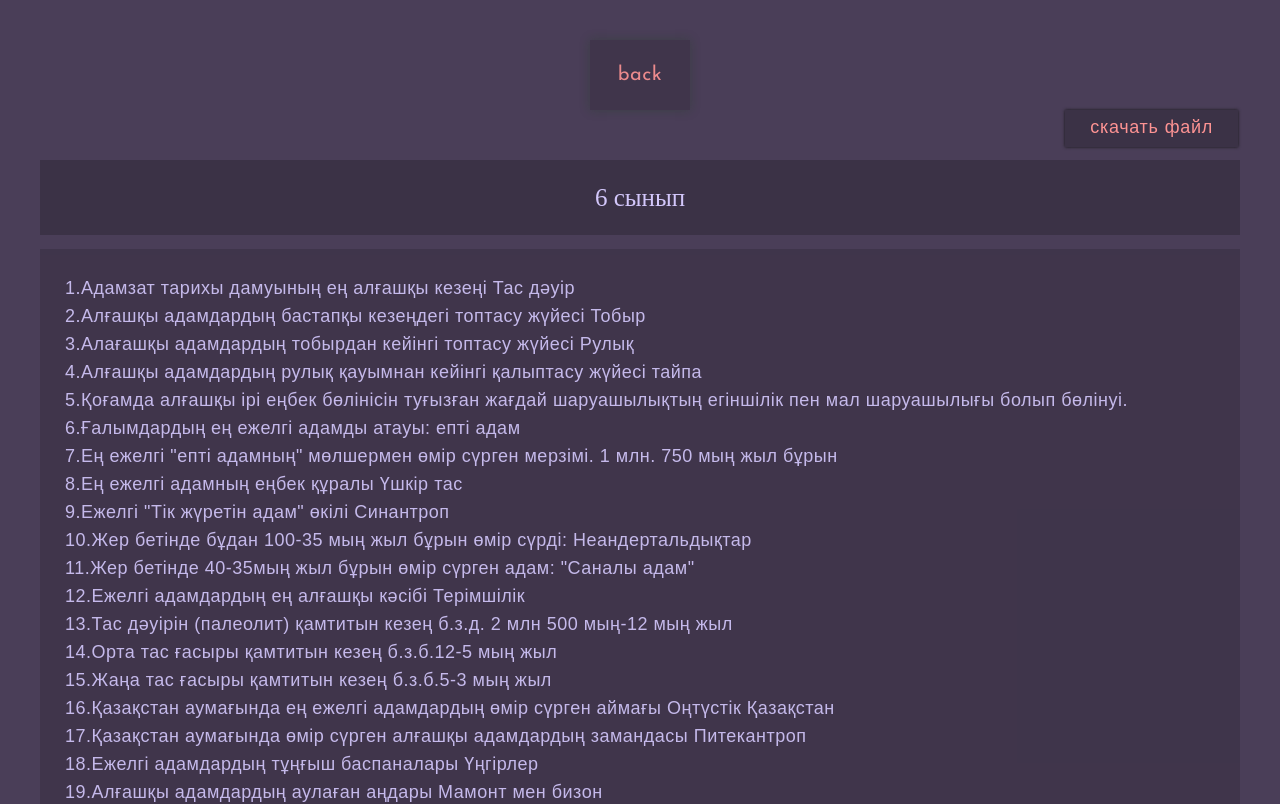
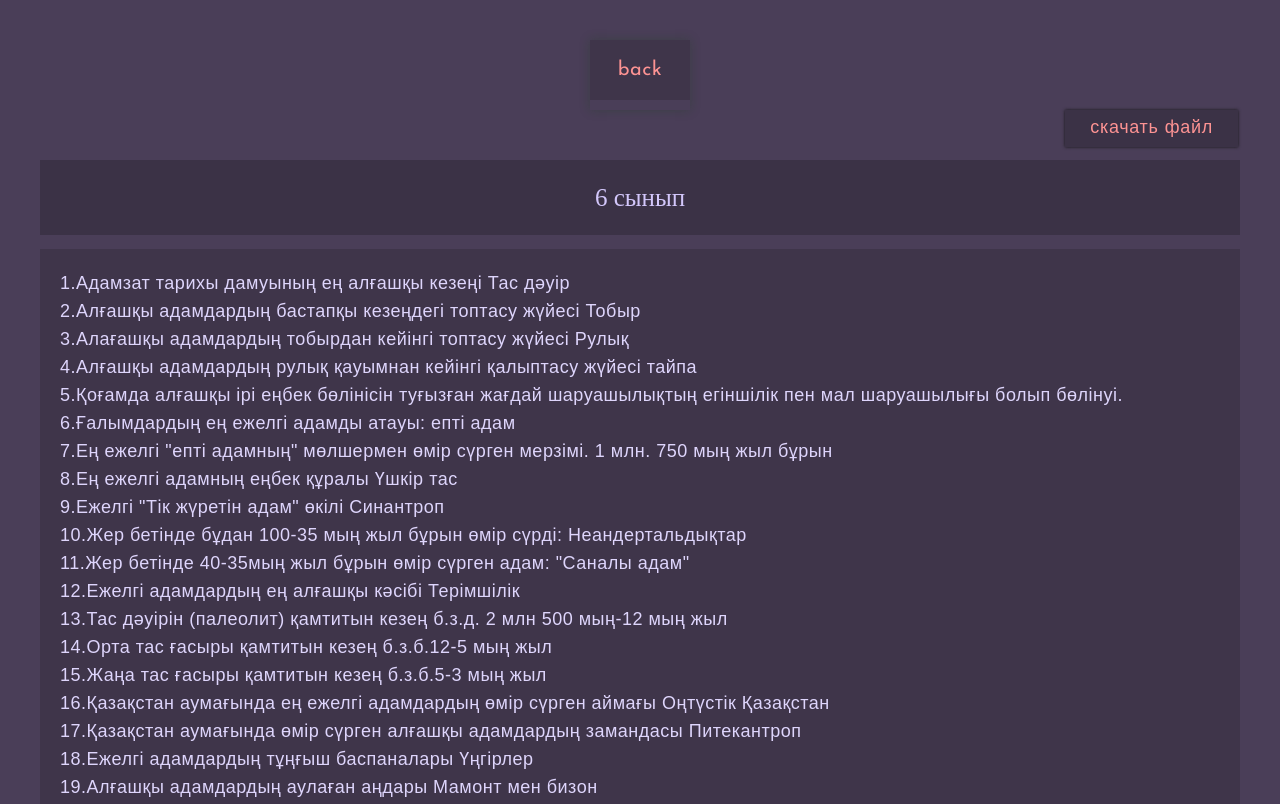
Before and after one commit to arazat/SabaqOqy, a plain HTML site: page links/history/history.html in a window 1280 px wide. Shown: the top 804 px of the page. Drawn offline with Linux system fonts and the light colour scheme.

Commit message:
Update style.css

```diff
--- a/links/history/css/style.css
+++ b/links/history/css/style.css
@@ -190,14 +190,14 @@ br{
 		margin: 0 0 5px 0;
 	}
 p{
-	opacity: 0.9;
+	/* opacity: 0.9; */
 	margin: 0 0 25px 0;
-	color: #D3C7FB;
+	color: #DED5FC;
 	font-size: 22px;
 	line-height: 35px;
 
 	background-color: #3F354A;
-	padding: 25px 25px;
+	padding: 20px 20px;
 	font-family:  Arial, sans-serif;
 
 }
@@ -238,7 +238,7 @@ p{
 }
 @media (max-device-width: 600px){
 	.content{
-		margin: 40px 20px;
+		margin: 40px 10px;
 	}
 	.download{
 		top: 110px;
@@ -250,7 +250,7 @@ p{
 }
 @media (max-device-width: 500px){
 	.content{
-		margin: 50px 20px;
+
 	}
 	.download{
 		text-align: center;
```
